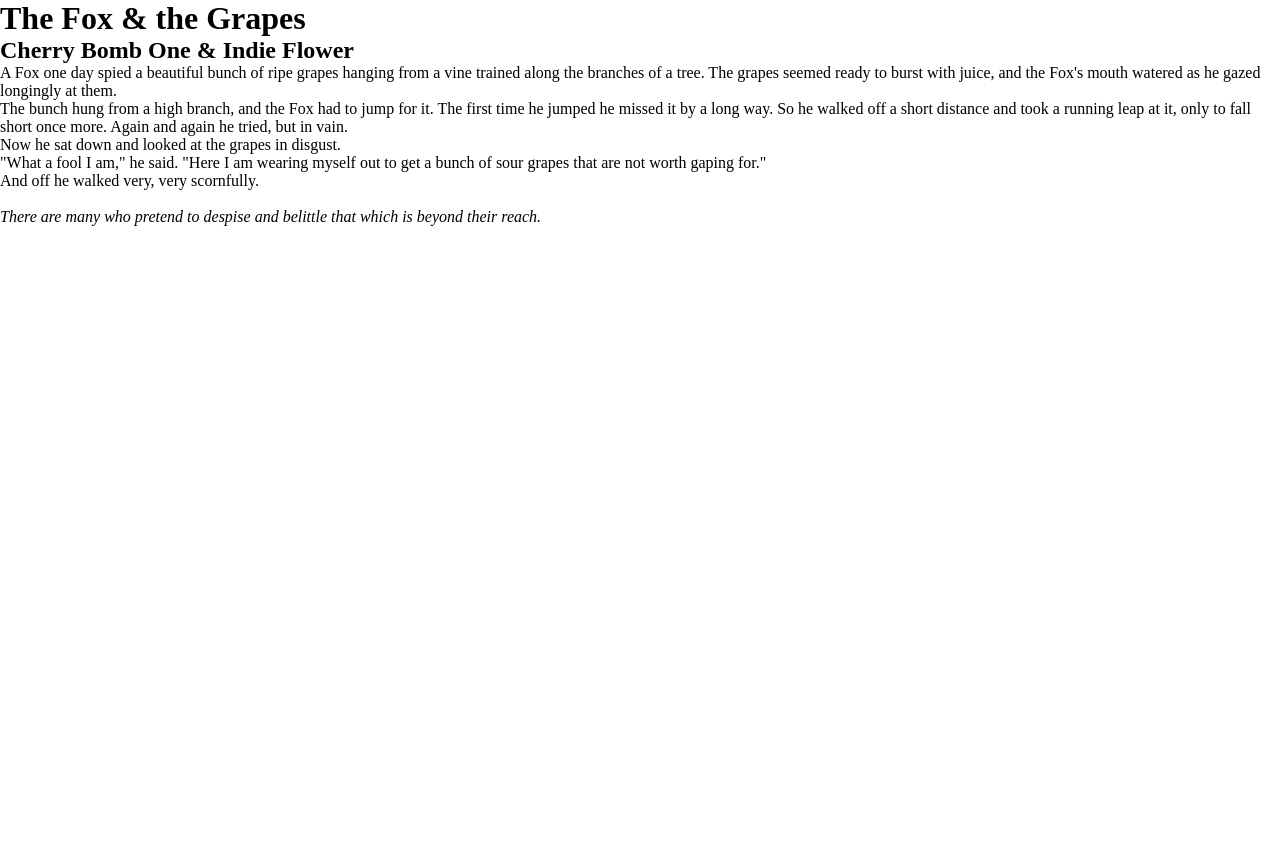
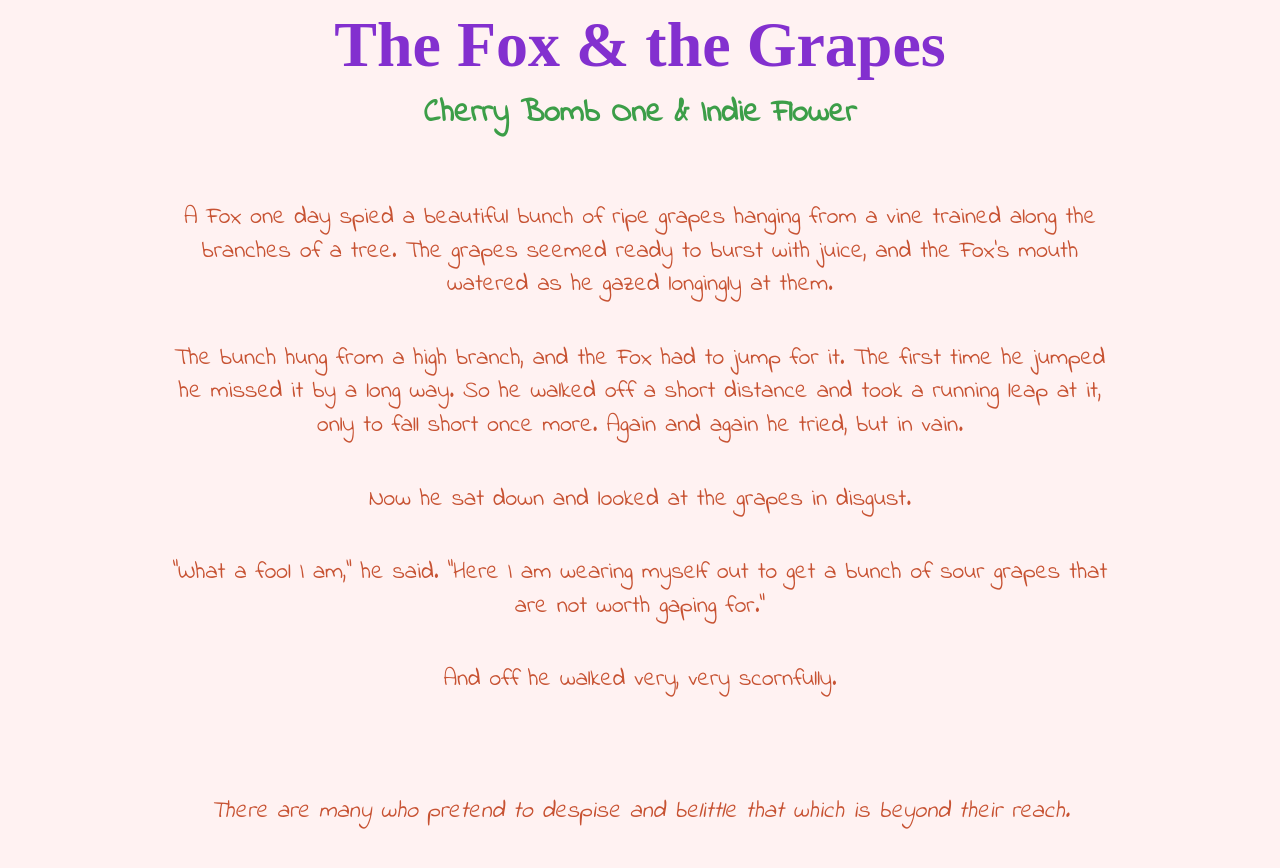
Before and after one commit to buttermilkcookie/In-Class-Exercise-11, a plain HTML site: page index.html in a window 1280 px wide. Before the commit the page ends 800 px from the top, so only its background shows below. Drawn offline with Linux system fonts and the light colour scheme; a web font is replaced by a local one.

Commit message:
body, h1, h2, p

```diff
--- a/style.css
+++ b/style.css
@@ -3,3 +3,35 @@
   padding: 0;
   box-sizing: border-box;
 }
+
+body {
+  background-color: #FFF2F2;
+  width:100vw;
+}
+
+h1 {
+  font-family: 'Cherry Bomb One', serif;
+  color: #8330CF;
+  font-size: 4rem;
+  text-align: center;
+  margin: 0.5rem 0;
+}
+
+h2 {
+  font-family: 'Indie Flower', cursive;
+  color: #3C9E48;
+  font-size: 2rem;
+  text-align: center;
+  margin-bottom: 4rem;
+}
+
+p {
+  font-family: 'Indie Flower', cursive;
+  font-size: 1.5rem;
+  text-align: center;
+  line-height: 1.4;
+  color: #C75232;
+  margin: 2.5rem auto;
+  max-width: 1000px;
+  padding: 0 1.5rem;
+}
```
